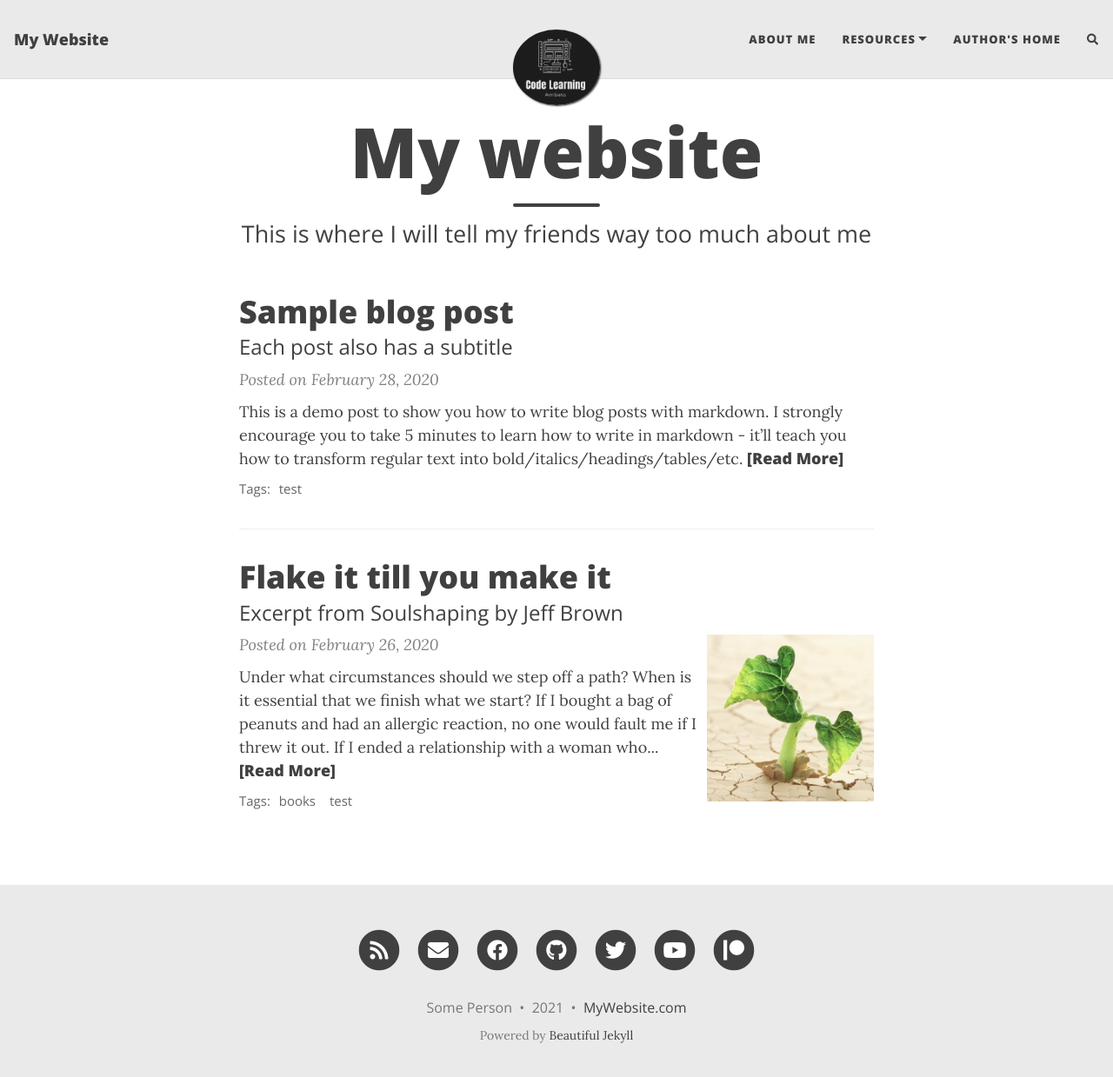
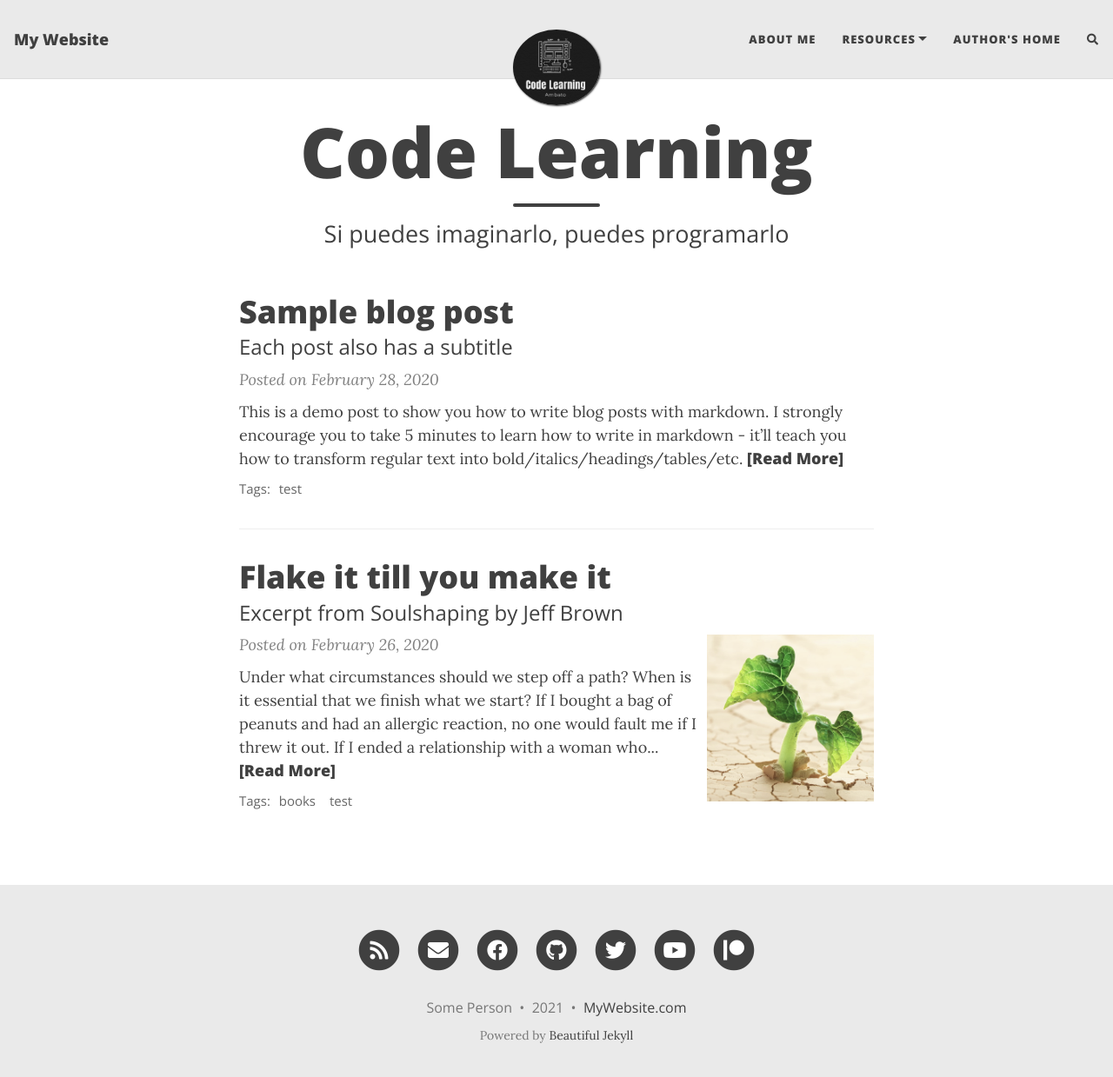
Before and after one commit to o-solis/o-solis.github.io, a Jekyll site: the page built from index.html, in a window 1280 px wide and 1252 px high. Shown: the top 1239 px of the window at 87% size. Built offline with Jekyll 4.4.1, drawn with Linux system fonts in a browser that asks for light colours; nearby versions of some CDN libraries; the list of posts is cut into pages by our own code; comment, search, counter and statistics services are not loaded.

Commit message:
index edit
Cambie el nombre de la página y el subtitulo

```diff
--- a/index.html
+++ b/index.html
@@ -1,5 +1,5 @@
 ---
 layout: home
-title: My website
-subtitle: This is where I will tell my friends way too much about me
+title: Code Learning
+subtitle: "Si puedes imaginarlo, puedes programarlo"
 ---
```
